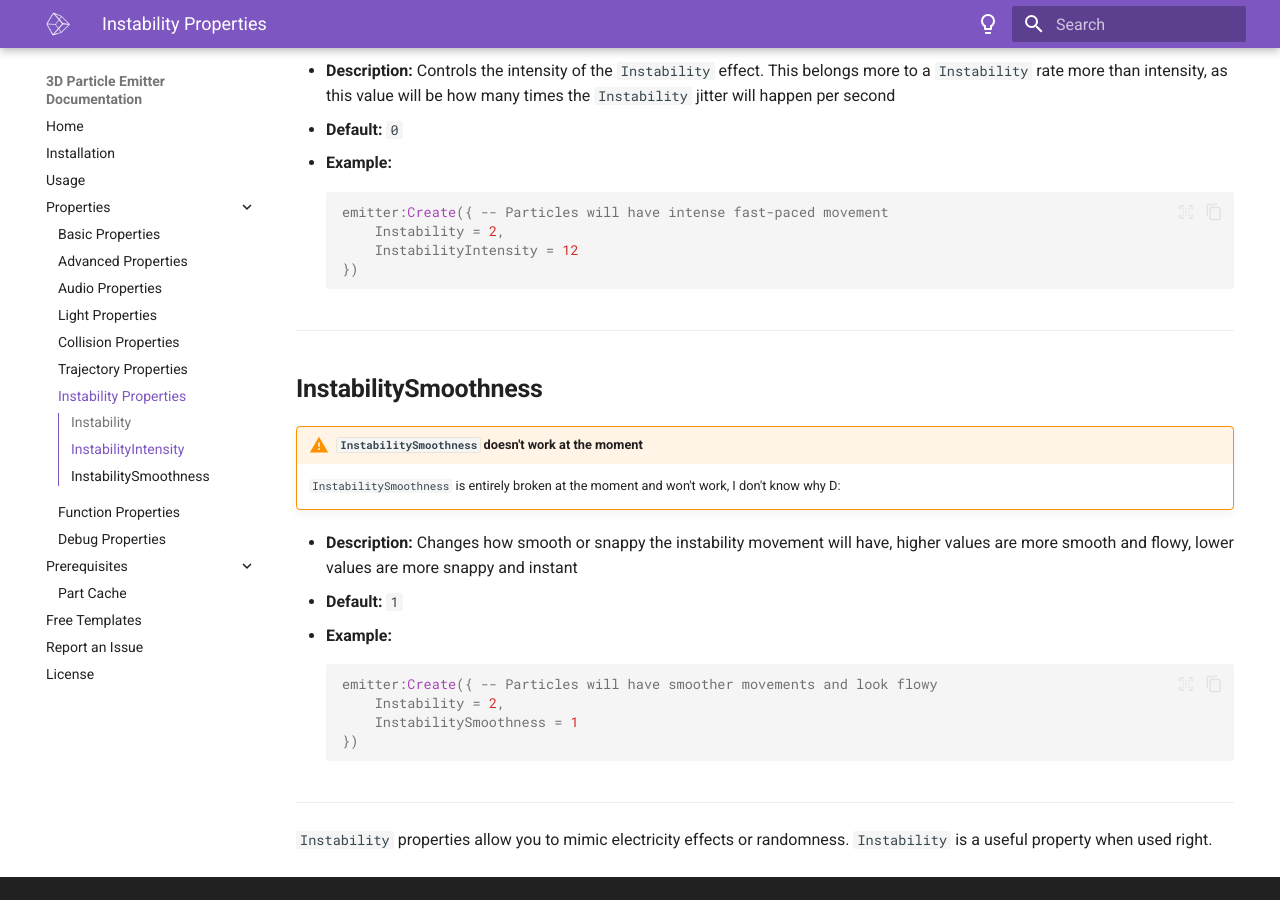
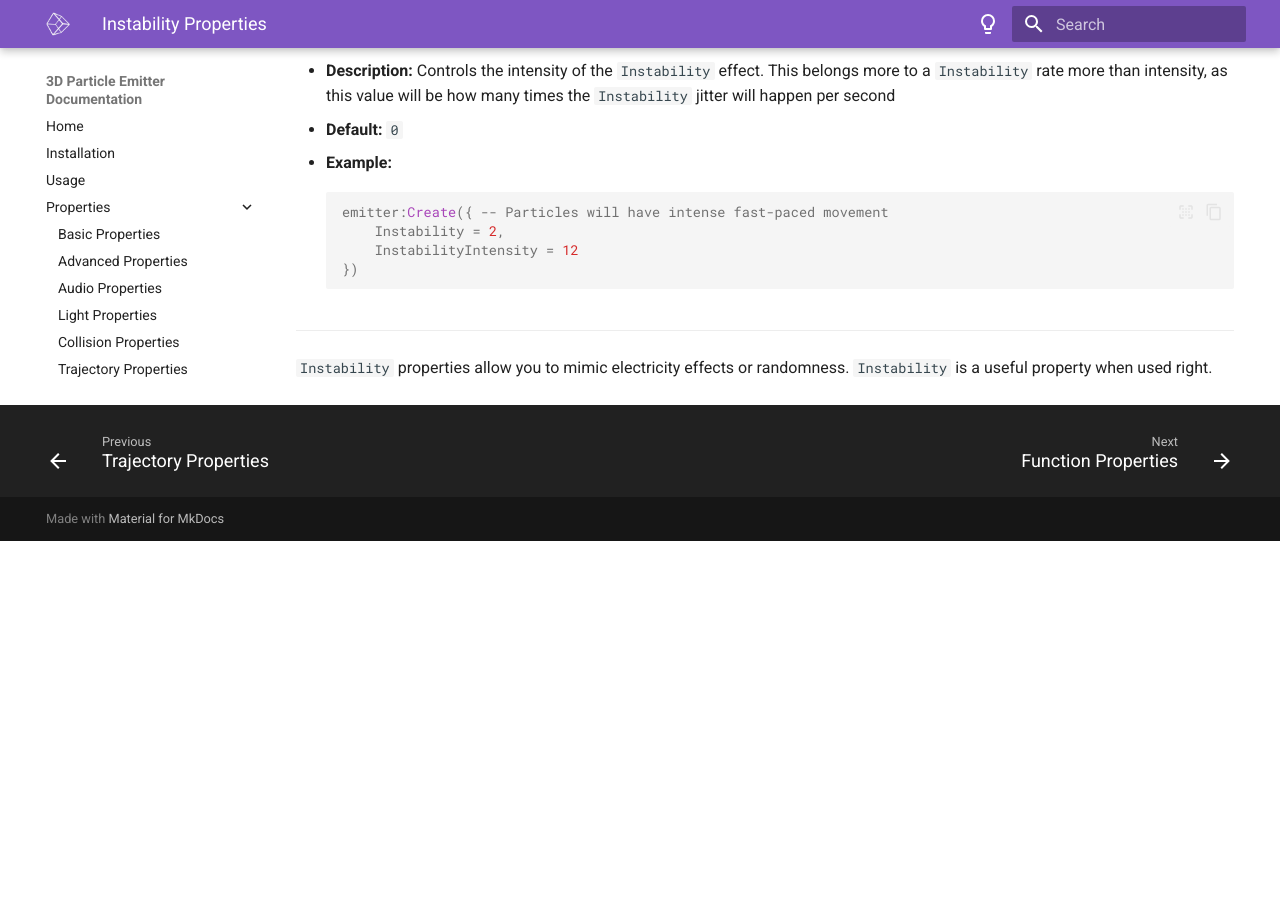
Before and after one commit to FancyDucc/3D-Particle-System, an MkDocs documentation site: the page built from docs/properties/instability.md, in a window 1280 px wide and 900 px high, scrolled down 610 px. Built offline with MkDocs 1.6.1 and Material for MkDocs 9.7.7, drawn with Linux system fonts in a browser that asks for light colours; plug-ins that fetch from the network failed and are left out; after the commit the page ends 1151 px from its top, so only the background shows below that; some of the changed text lies outside the part shown.

Commit message:
removed a website bug

````diff
--- a/docs/properties/instability.md
+++ b/docs/properties/instability.md
@@ -31,21 +31,4 @@ The system comes with a property list that can allow you to create randomness in
 
 ---
 
-## **InstabilitySmoothness**
-
-!!! warning "`InstabilitySmoothness` doesn't work at the moment"
-    `InstabilitySmoothness` is entirely broken at the moment and won't work, I don't know why D:
-
-- **Description:** Changes how smooth or snappy the instability movement will have, higher values are more smooth and flowy, lower values are more snappy and instant
-- **Default:** `1`
-- **Example:**
-  ```lua
-  emitter:Create({ -- Particles will have smoother movements and look flowy
-      Instability = 2,
-      InstabilitySmoothness = 1
-  })
-  ```
-
----
-
 `Instability` properties allow you to mimic electricity effects or randomness. `Instability` is a useful property when used right.
--- a/mkdocs.yml
+++ b/mkdocs.yml
@@ -64,6 +64,7 @@ extra_javascript:
   - javascripts/extra.js
 extra_css:
   - css/custom.css
+
 nav:
   - Home: getting-started.md
   - Installation: installation.md
````
Also changed, not shown: docs/properties/event-functions.md (+6 -4 lines).
